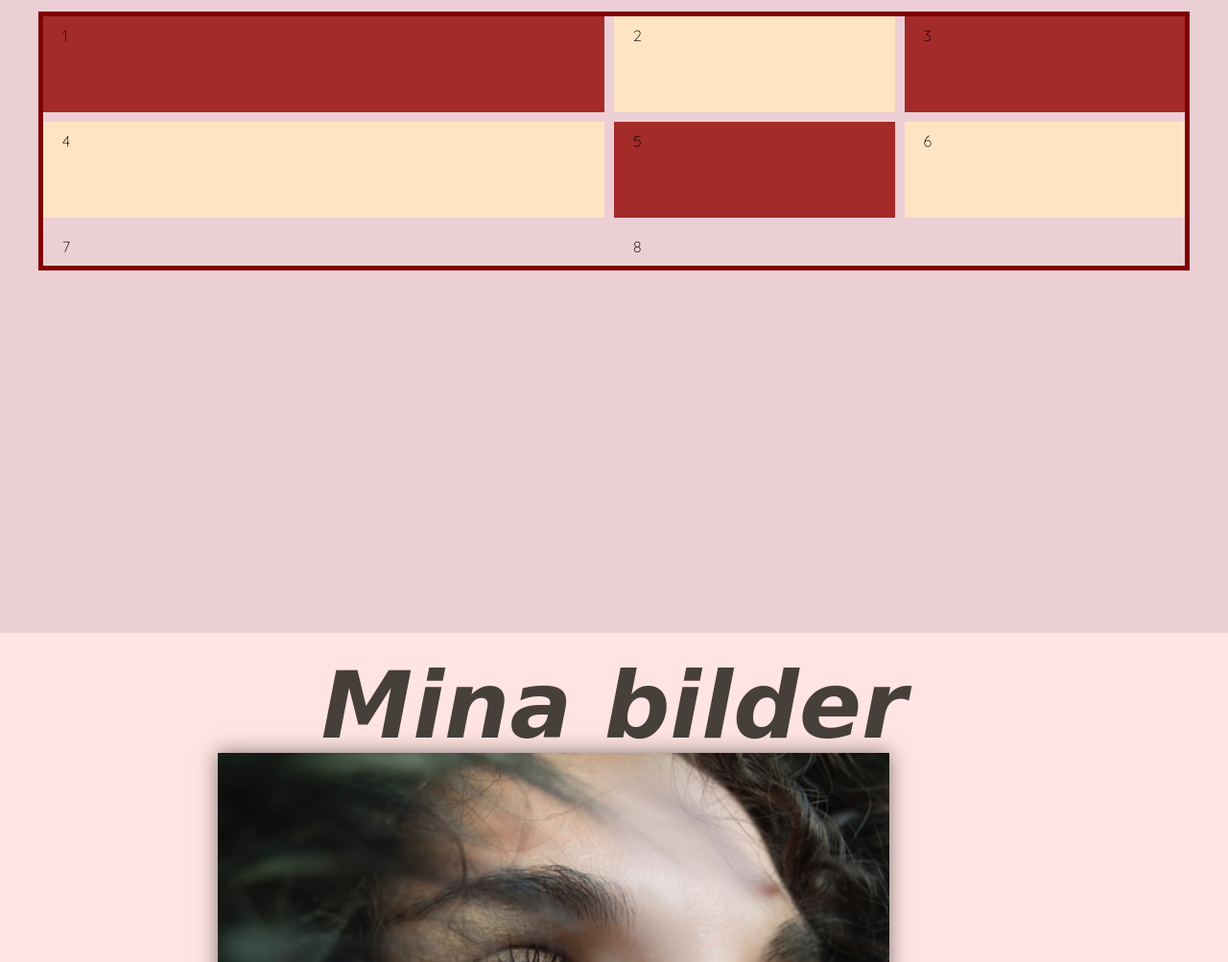
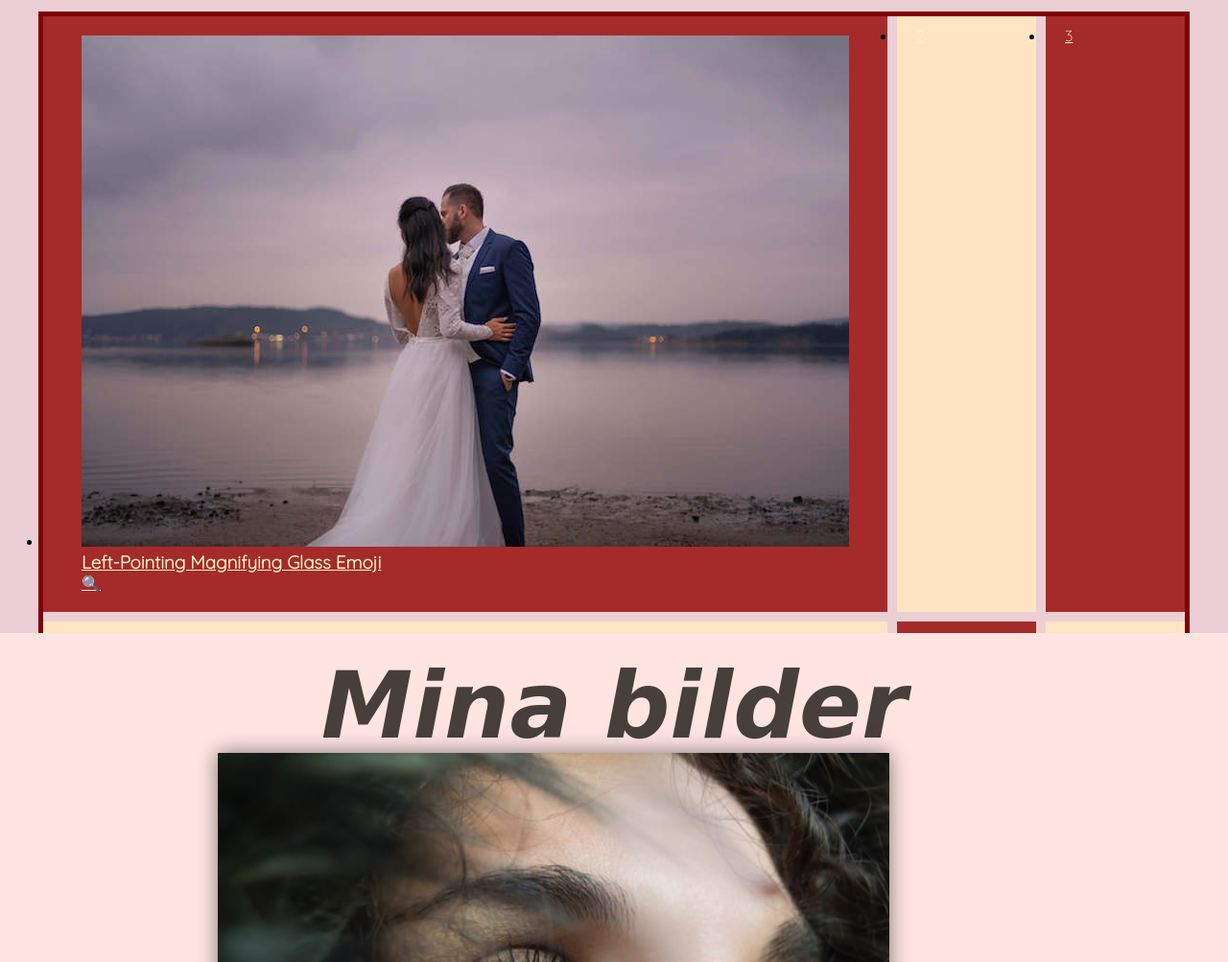
Before and after one commit to TatianaDrake/ilestam, a plain HTML site: page index.html in a window 1280 px wide. Shown: the part 940-1943 px from the top of the page at 96% size. Drawn offline with Linux system fonts and the light colour scheme; a web font is replaced by a local one.

Commit message:
card 1 html added
+9 croped pictures => images
-css
-strange dottes

```diff
--- a/index.html
+++ b/index.html
@@ -46,17 +46,40 @@
   <section class="mina_bilder_grid">
     <h1>Mina bilder</h1>
     <div class="container">
-      <div class="grid-container">
-      <div class="grid_item">1</div>
-      <div class="grid_item">2</div>
-      <div class="grid_item">3</div>
-      <div class="grid_item">4</div>
-      <div class="grid_item">5</div>
-      <div class="grid_item right">6</div>
-      <div class="grid_item">7</div>
-      <div class="grid_item">8</div>
+      <!--
+      <ul class="cards"> //grid_container start
+      <li class="card">
+          <a href="#">
+              <figure class="card">
+                  <img src="images/lines.jpg" alt="Lines on a tropical leaf.">
+                  <figcaption class="caption">
+                      <h3 class="caption-title">Lines of Growth</h3> //Left-Pointing Magnifying Glass Emoji &#128269; //
+                  </figcaption>
+              </figure>
+          </a>
+      </li>
+    -->
+      <ul class="grid-container"> <!--motsvarar ul class="cards" -->
+      <li class="grid_item">
+        <a href="#">
+        <figure class="grid_item">
+          <img src="images/couple.jpg" alt="1">
+          <figcaption class="caption">
+              <h3 class="caption-title">Left-Pointing Magnifying Glass Emoji</h3>
+              <p>&#128269;</p>
+          </figcaption>
+      </figure>
+    </a>
+  </li> <!--motsvarar li class="card"  -->
+      <li class="grid_item"><a href="#">2</a></li>
+      <li class="grid_item"><a href="#">3</a></li>
+      <li class="grid_item"><a href="#">4</a></li>
+      <li class="grid_item"><a href="#">5</a></li>
+      <li class="grid_item right"><a href="#">6</a></li>
+      <li class="grid_item"><a href="#">7</a></li>
+      <li class="grid_item"><a href="#">8</a></li>
     </div>
-    </div>
+  </ul>
   </section>
   <!-- ********************  SLIDER CSS ********************* -->
 
```
Also changed, not shown: images/1J1A3638-1.jpg (added), images/1J1A4999-Redigera.jpg (added), images/bride_bouquet.jpg (added), images/bride_shoes.jpg (added), images/couple.jpg (added), images/couple_kids.jpg (added), images/couple_kiss.jpg (added), images/couple_kiss_veil.jpg (added), images/ilestamphotography1_fotografgöteborg.jpg (added), 2 other files.
